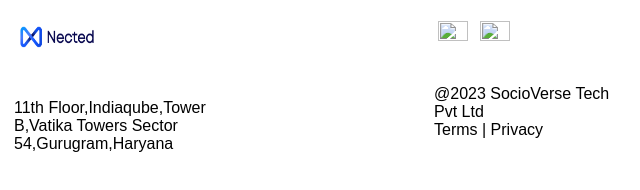
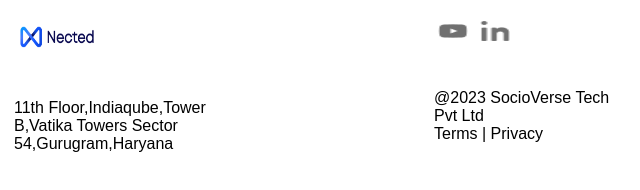
Before and after one commit to biradarrafeek/Landing-Page, a plain HTML site: page index.html in a window 1280 px wide. Shown: the part 476-666 px from the top of the page, 316-956 px from the left. Drawn offline with Linux system fonts and the light colour scheme; the site is published under a folder, as on GitHub Pages, so addresses that start at the root find nothing.

Commit message:
Update index.html

```diff
--- a/index.html
+++ b/index.html
@@ -38,8 +38,8 @@
                 <p>11th Floor,Indiaqube,Tower B,Vatika Towers Sector 54,Gurugram,Haryana</p>
             </div>
             <div class="icon" id="bottom2">
-                <img src="/Landing-Page/assets/youtube.png">
-                <img src="/Landing-Page/assets/linkedin.png">
+                <img src="./assets/youtube.png">
+                <img src="./assets/linkedin.png">
                 <p>@2023 SocioVerse Tech Pvt Ltd</p>
                 <p>Terms | Privacy</p>
             </div>
```
